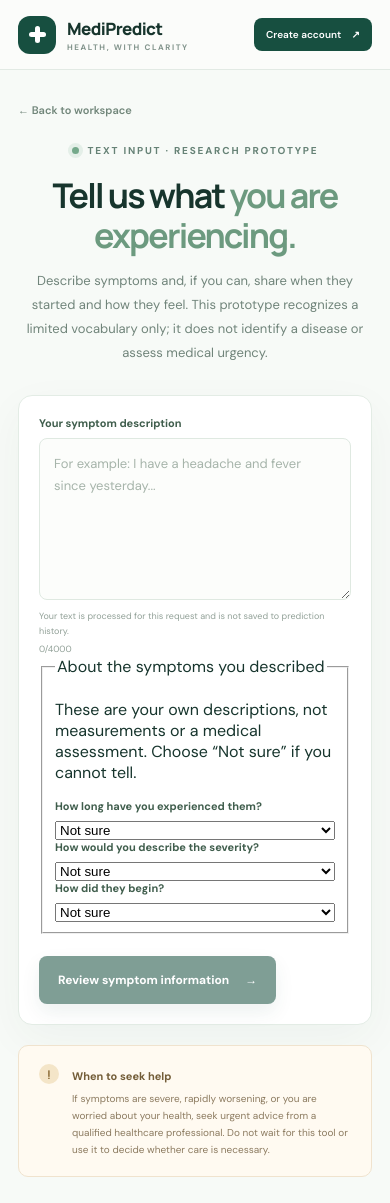
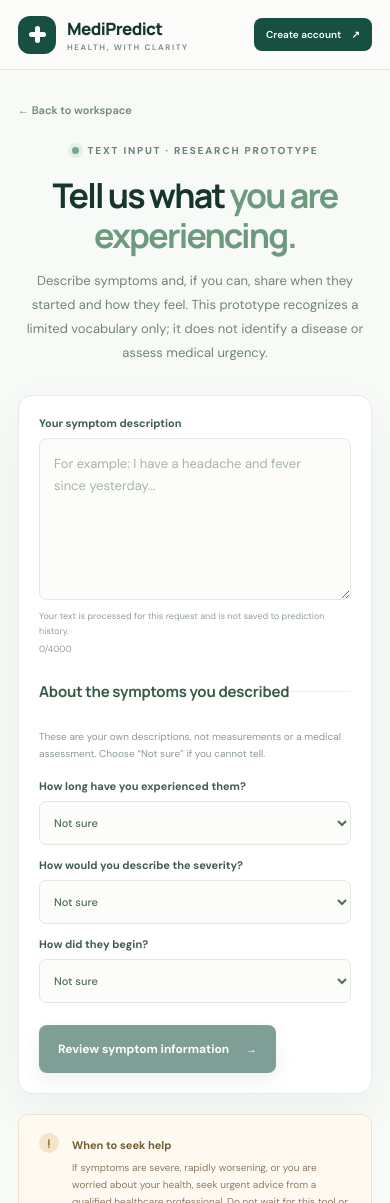
Before and after one commit to Sairajgupta123/Medpredict, a Next.js app in the folder frontend/: page /symptom-checker in a window 390 px wide. Shown: the top 1203 px of the page. Built offline with nearby package versions, Linux system fonts and the light colour scheme.

Commit message:
style(symptoms): style duration severity and onset fields

```diff
--- a/frontend/src/app/globals.css
+++ b/frontend/src/app/globals.css
@@ -294,3 +294,20 @@ h1 em, h2 em { font-style: normal; color: #6c9a7f; }
   .context-item { align-items: flex-start; flex-direction: column; gap: 5px; }
   .context-item span { text-align: left; }
 }
+
+
+/* Structured self-reported symptom context */
+.symptom-context-fields { min-width: 0; margin: 25px 0 0; padding: 20px 0 0; border: 0; border-top: 1px solid #edf1ed; }
+.symptom-context-fields legend { padding: 0; color: #355b45; font: 700 15px var(--font-display); letter-spacing: -.2px; }
+.context-helper { margin: 7px 0 17px; color: #8b9a90; font-size: 10px; line-height: 1.65; }
+.context-fields-grid { display: grid; grid-template-columns: repeat(3, minmax(0, 1fr)); gap: 13px; }
+.field-label select { width: 100%; min-height: 44px; padding: 0 10px; border: 1px solid #dfe9e1; border-radius: 7px; outline: none; color: #526b5b; background: #fcfdfb; font: 500 11px var(--font-body); }
+.field-label select:focus { border-color: #78a889; box-shadow: 0 0 0 3px rgba(120,168,137,.14); }
+.reported-context-summary { margin-top: 23px; padding: 16px; border: 1px solid #e6eee7; border-radius: 9px; background: #fbfdfb; }
+.reported-context-summary h3 { margin: 0 0 11px; color: #526d5c; font: 700 12px var(--font-display); }
+.reported-context-summary p { display: inline-block; margin: 0 17px 8px 0; color: #7d8e83; font-size: 10px; text-transform: capitalize; }
+.reported-context-summary p strong { color: #45664f; }
+.reported-context-summary small { display: block; color: #9aa89e; font-size: 9px; line-height: 1.6; }
+@media (max-width: 700px) {
+  .context-fields-grid { grid-template-columns: 1fr; }
+}
```
